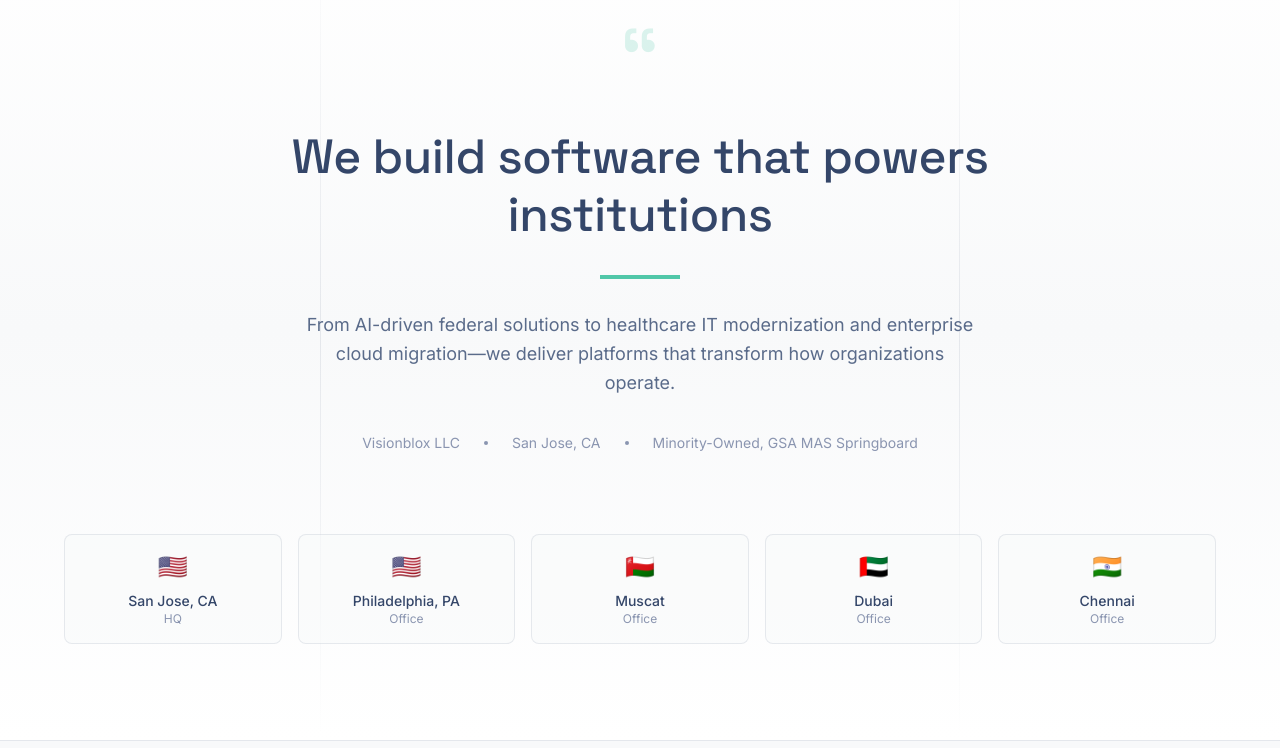
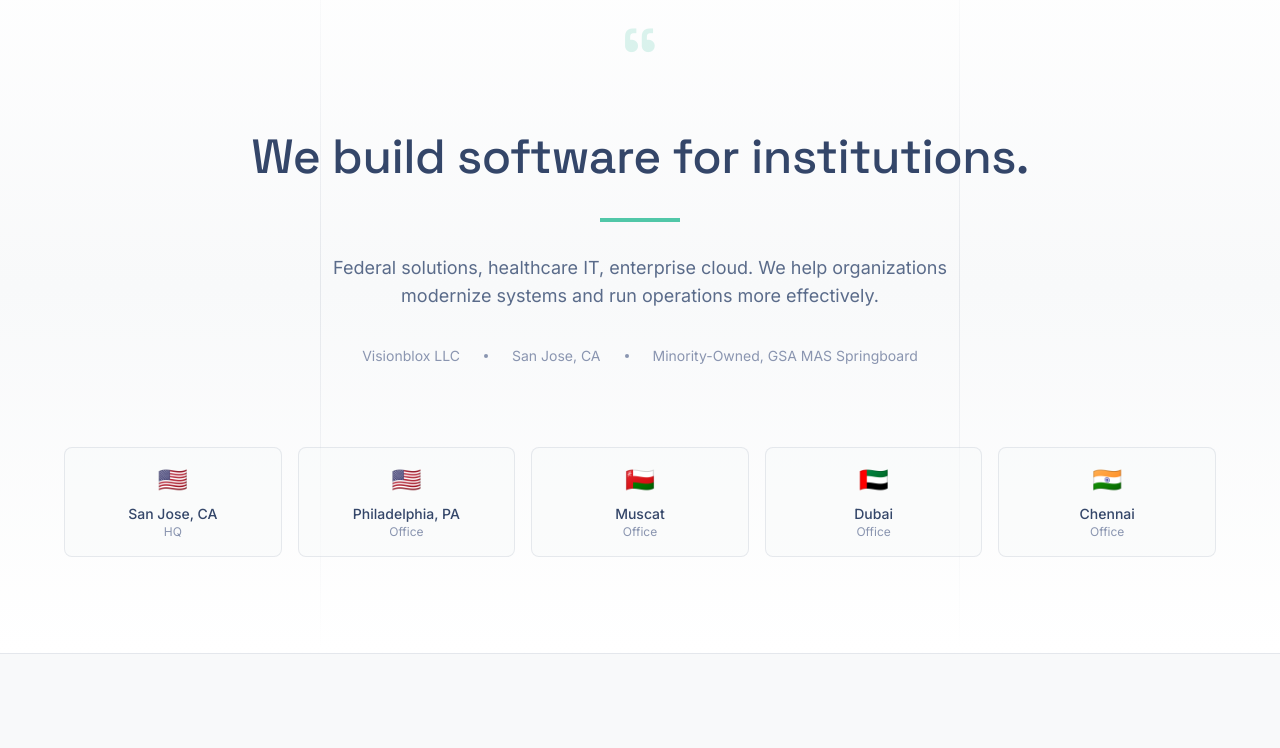
Before and after one commit to khaaliswooden-max/vblx, a Next.js app: page / in a window 1280 px wide. Shown: the part 880-1628 px from the top of the page. Built offline with nearby package versions, Linux system fonts and the light colour scheme; no server answers.

Commit message:
Sync: README, about page, MissionStatement, utils

```diff
--- a/app/about/page.tsx
+++ b/app/about/page.tsx
@@ -27,7 +27,7 @@ export default function AboutPage() {
     {
       icon: Target,
       title: 'Mission Focus',
-      description: 'We build software that powers institutions. Every line of code serves a purpose.',
+      description: 'We build software for institutions. Every line of code serves a purpose.',
     },
     {
       icon: Shield,
@@ -95,7 +95,7 @@ export default function AboutPage() {
                 Our Mission
               </h2>
               <p className="text-xl text-text-primary mb-6 font-display">
-                &ldquo;We build software that powers institutions.&rdquo;
+                &ldquo;We build software for institutions.&rdquo;
               </p>
               <p className="text-text-secondary text-lg mb-6 leading-relaxed">
                 From federal agencies to healthcare systems, from Fortune 500 enterprises
--- a/components/sections/MissionStatement.tsx
+++ b/components/sections/MissionStatement.tsx
@@ -34,8 +34,8 @@ export default function MissionStatement() {
 
           {/* Description */}
           <p className="text-body-lg text-text-secondary max-w-2xl mx-auto mb-8">
-            From AI-driven federal solutions to healthcare IT modernization and enterprise
-            cloud migration—we deliver platforms that transform how organizations operate.
+            Federal solutions, healthcare IT, enterprise cloud. We help organizations
+            modernize systems and run operations more effectively.
           </p>
 
           {/* Company Info */}
--- a/lib/utils.ts
+++ b/lib/utils.ts
@@ -20,7 +20,7 @@ export const PRODUCTS: Record<string, { name: string; tagline: string; color: st
 export const COMPANY = {
   name: 'Visionblox LLC',
   tagline: 'The Operating System for Enterprise Operations',
-  mission: 'We build software that powers institutions',
+  mission: 'We build software for institutions.',
   cageCode: '9Z4X2',
   uei: 'H4X2Z7R9E3E3',
   status: 'Minority-Owned, GSA MAS Springboard',
```
Also changed, not shown: 1 other file (tests, documents, lock files or other folders).
